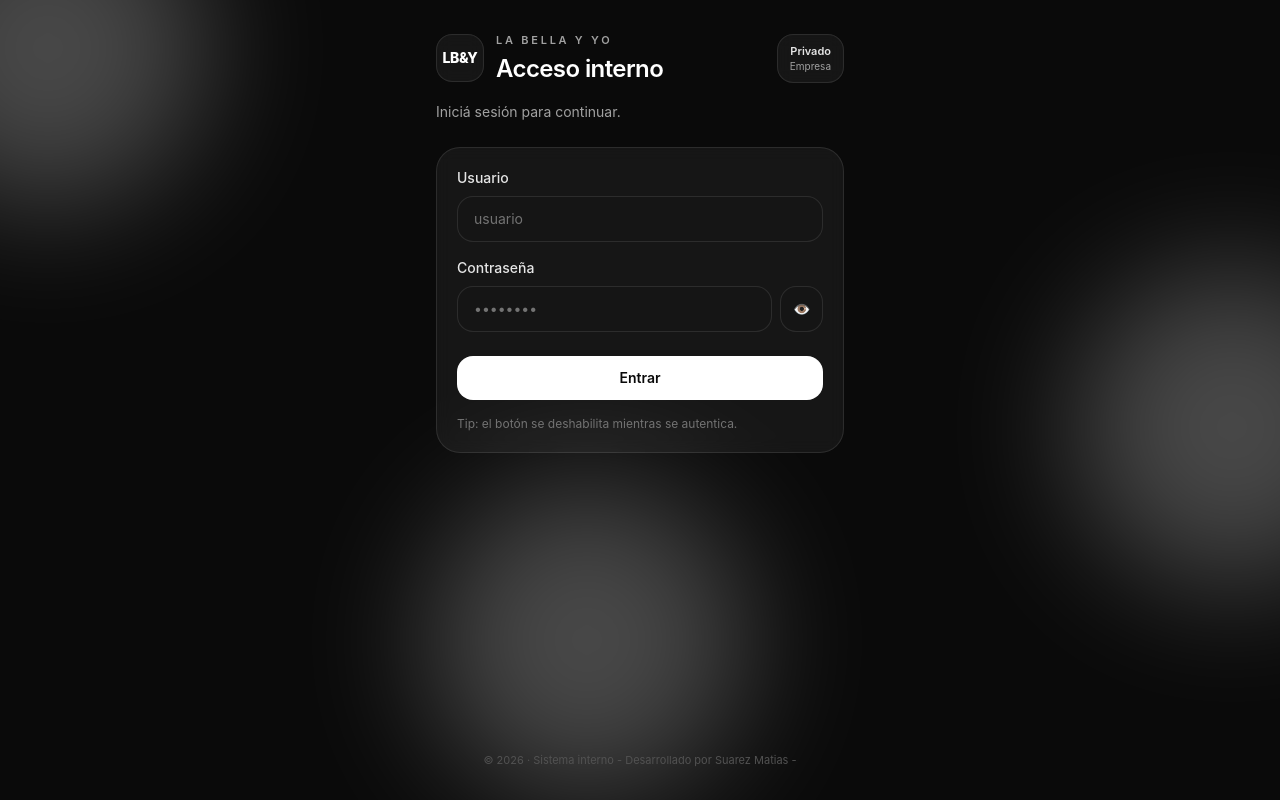
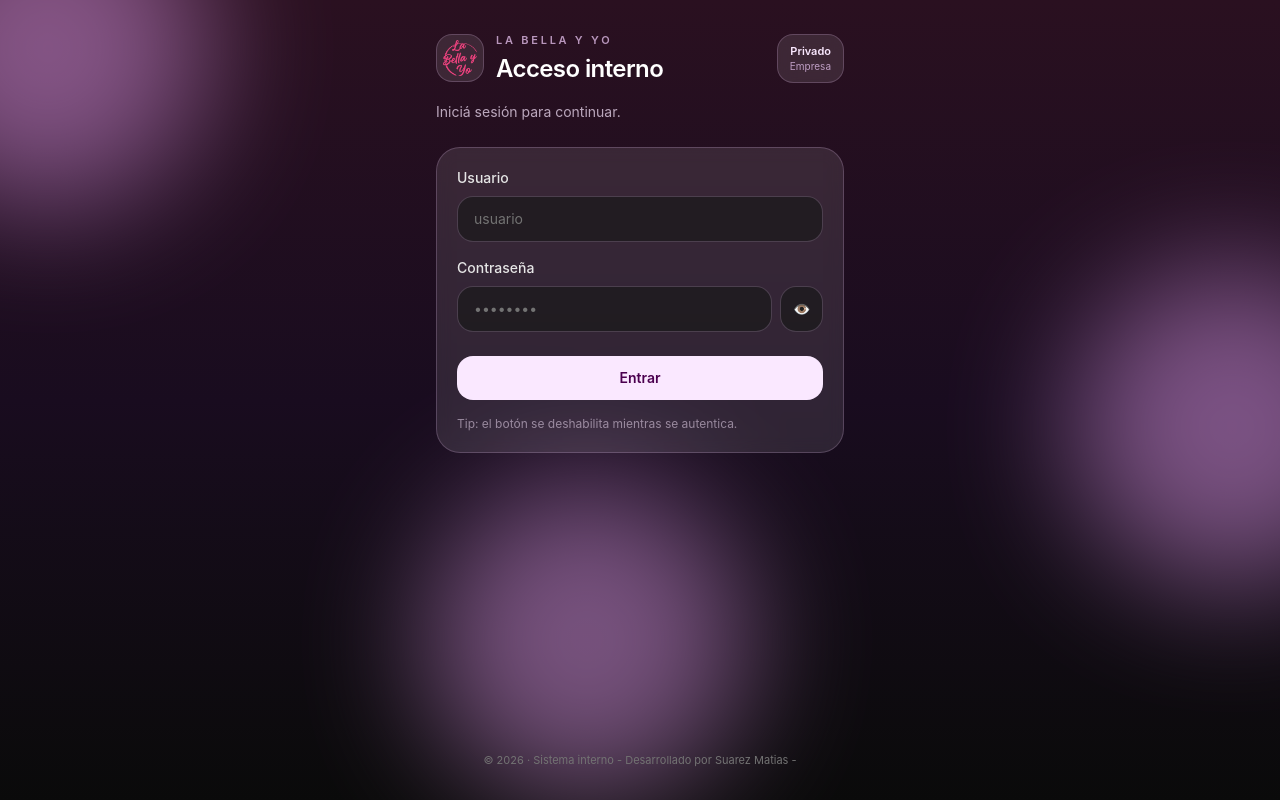
Before and after one commit to 22xam/frontend_labella, a React (Vite) app: page / in a window 1280 px wide. Built offline with nearby package versions, Linux system fonts and the light colour scheme; no server answers.

Commit message:
feat: add brand logo and themed login styling

```diff
--- a/src/components/layout/MobileScreen.jsx
+++ b/src/components/layout/MobileScreen.jsx
@@ -1,10 +1,23 @@
-export default function MobileScreen({ children }) {
+export default function MobileScreen({
+  children,
+  className = "",
+  glowClassName = "",
+  glowToneClassName = "bg-white",
+}) {
   return (
-    <div className="relative min-h-screen overflow-hidden bg-neutral-950 text-white">
-      <div className="pointer-events-none absolute inset-0 opacity-25">
-        <div className="absolute -top-28 -left-28 h-80 w-80 rounded-full bg-white blur-3xl" />
-        <div className="absolute top-1/3 -right-28 h-80 w-80 rounded-full bg-white blur-3xl" />
-        <div className="absolute bottom-0 left-1/3 h-80 w-80 rounded-full bg-white blur-3xl" />
+    <div
+      className={`relative min-h-screen overflow-hidden bg-neutral-950 text-white ${className}`}
+    >
+      <div className={`pointer-events-none absolute inset-0 opacity-25 ${glowClassName}`}>
+        <div
+          className={`absolute -top-28 -left-28 h-80 w-80 rounded-full blur-3xl ${glowToneClassName}`}
+        />
+        <div
+          className={`absolute top-1/3 -right-28 h-80 w-80 rounded-full blur-3xl ${glowToneClassName}`}
+        />
+        <div
+          className={`absolute bottom-0 left-1/3 h-80 w-80 rounded-full blur-3xl ${glowToneClassName}`}
+        />
       </div>
       <main className="relative mx-auto flex min-h-screen w-full max-w-md flex-col px-5 pb-8 pt-8">
         {children}
--- a/src/components/layout/TopBar.jsx
+++ b/src/components/layout/TopBar.jsx
@@ -1,9 +1,11 @@
+import logo from "../../assets/img/logo.png";
+
 export default function TopBar({ username }) {
   return (
     <header className="mb-5 flex items-center justify-between">
       <div className="flex items-center gap-3">
-        <div className="grid h-11 w-11 place-items-center rounded-2xl border border-white/10 bg-white/5 backdrop-blur">
-          <span className="text-sm font-extrabold tracking-tight">LB&Y</span>
+        <div className="grid h-11 w-11 place-items-center overflow-hidden rounded-2xl border border-white/10 bg-white/5 backdrop-blur">
+          <img src={logo} alt="Logo La Bella y Yo" className="h-8 w-8 object-contain" />
         </div>
         <div>
           <p className="text-[11px] font-semibold tracking-[0.25em] text-neutral-400">
--- a/src/pages/Login.jsx
+++ b/src/pages/Login.jsx
@@ -1,5 +1,6 @@
 import { useState } from "react";
 import MobileScreen from "../components/layout/MobileScreen";
+import logo from "../assets/img/logo.png";
 
 export default function Login({ onLogin }) {
   const [username, setUsername] = useState("");
@@ -26,18 +27,20 @@ export default function Login({ onLogin }) {
   const isOk = status.startsWith("OK");
 
   return (
-    <MobileScreen>
+    <MobileScreen
+      className="bg-gradient-to-b from-[#2a1020] via-[#190c1f] to-neutral-950"
+      glowClassName="opacity-45"
+      glowToneClassName="bg-fuchsia-300"
+    >
       <header className="mb-6">
         <div className="flex items-center justify-between">
           <div className="flex items-center gap-3">
-            <div className="grid h-12 w-12 place-items-center rounded-2xl border border-white/10 bg-white/5 backdrop-blur">
-              <span className="text-sm font-extrabold tracking-tight">
-                LB&Y
-              </span>
+            <div className="grid h-12 w-12 place-items-center overflow-hidden rounded-2xl border border-fuchsia-200/20 bg-white/10 backdrop-blur">
+              <img src={logo} alt="Logo La Bella y Yo" className="h-9 w-9 object-contain" />
             </div>
 
             <div>
-              <p className="text-[11px] font-semibold tracking-[0.25em] text-neutral-400">
+              <p className="text-[11px] font-semibold tracking-[0.25em] text-fuchsia-200/70">
                 LA BELLA Y YO
               </p>
               <h1 className="mt-1 text-2xl font-semibold tracking-tight">
@@ -46,27 +49,25 @@ export default function Login({ onLogin }) {
             </div>
           </div>
 
-          <div className="shrink-0 rounded-2xl border border-white/10 bg-white/5 px-3 py-2 text-right backdrop-blur">
-            <p className="text-[11px] font-semibold text-neutral-200">
-              Privado
-            </p>
-            <p className="text-[10px] text-neutral-400">Empresa</p>
+          <div className="shrink-0 rounded-2xl border border-fuchsia-200/20 bg-white/10 px-3 py-2 text-right backdrop-blur">
+            <p className="text-[11px] font-semibold text-fuchsia-100">Privado</p>
+            <p className="text-[10px] text-fuchsia-200/70">Empresa</p>
           </div>
         </div>
 
-        <p className="mt-4 text-sm leading-relaxed text-neutral-400">
+        <p className="mt-4 text-sm leading-relaxed text-fuchsia-100/70">
           Iniciá sesión para continuar.
         </p>
       </header>
 
-      <section className="rounded-3xl border border-white/10 bg-white/5 p-5 backdrop-blur">
+      <section className="rounded-3xl border border-fuchsia-200/20 bg-white/10 p-5 backdrop-blur">
         <form onSubmit={onSubmit} className="space-y-4">
           <label className="block">
             <span className="mb-2 block text-sm font-medium text-neutral-200">
               Usuario
             </span>
             <input
-              className="w-full rounded-2xl border border-white/10 bg-neutral-900/60 px-4 py-3 text-sm text-white placeholder:text-neutral-500 outline-none transition focus:border-white/20 focus:bg-neutral-900"
+              className="w-full rounded-2xl border border-fuchsia-200/20 bg-neutral-900/65 px-4 py-3 text-sm text-white placeholder:text-neutral-500 outline-none transition focus:border-fuchsia-200/40 focus:bg-neutral-900"
               placeholder="usuario"
               value={username}
               onChange={(e) => setUsername(e.target.value)}
@@ -83,7 +84,7 @@ export default function Login({ onLogin }) {
 
             <div className="flex items-center gap-2">
               <input
-                className="w-full rounded-2xl border border-white/10 bg-neutral-900/60 px-4 py-3 text-sm text-white placeholder:text-neutral-500 outline-none transition focus:border-white/20 focus:bg-neutral-900"
+                className="w-full rounded-2xl border border-fuchsia-200/20 bg-neutral-900/65 px-4 py-3 text-sm text-white placeholder:text-neutral-500 outline-none transition focus:border-fuchsia-200/40 focus:bg-neutral-900"
                 placeholder="••••••••"
                 type={showPassword ? "text" : "password"}
                 value={password}
@@ -95,7 +96,7 @@ export default function Login({ onLogin }) {
               <button
                 type="button"
                 onClick={() => setShowPassword((v) => !v)}
-                className="shrink-0 rounded-2xl border border-white/10 bg-neutral-900/60 px-3 py-3 text-sm text-neutral-200 transition hover:bg-neutral-900 focus:outline-none focus:ring-2 focus:ring-white/20"
+                className="shrink-0 rounded-2xl border border-fuchsia-200/20 bg-neutral-900/65 px-3 py-3 text-sm text-neutral-200 transition hover:bg-neutral-900 focus:outline-none focus:ring-2 focus:ring-fuchsia-200/30"
                 aria-label={
                   showPassword ? "Ocultar contraseña" : "Mostrar contraseña"
                 }
@@ -109,7 +110,7 @@ export default function Login({ onLogin }) {
           <button
             type="submit"
             disabled={isLoading}
-            className="mt-2 w-full rounded-2xl bg-white px-4 py-3 text-sm font-semibold text-neutral-950 transition active:scale-[0.99] disabled:cursor-not-allowed disabled:opacity-70"
+            className="mt-2 w-full rounded-2xl bg-fuchsia-100 px-4 py-3 text-sm font-semibold text-fuchsia-950 transition active:scale-[0.99] disabled:cursor-not-allowed disabled:opacity-70"
           >
             {isLoading ? "Ingresando..." : "Entrar"}
           </button>
@@ -127,7 +128,7 @@ export default function Login({ onLogin }) {
               {status}
             </div>
           ) : (
-            <p className="text-xs text-neutral-500">
+            <p className="text-xs text-fuchsia-100/50">
               Tip: el botón se deshabilita mientras se autentica.
             </p>
           )}
@@ -135,7 +136,7 @@ export default function Login({ onLogin }) {
       </section>
 
       <footer className="mt-auto pt-6 text-center">
-        <p className="text-[11px] text-neutral-600">
+        <p className="text-[11px] text-neutral-500">
           © {new Date().getFullYear()} · Sistema interno - Desarrollado por
           Suarez Matias -
         </p>
```
